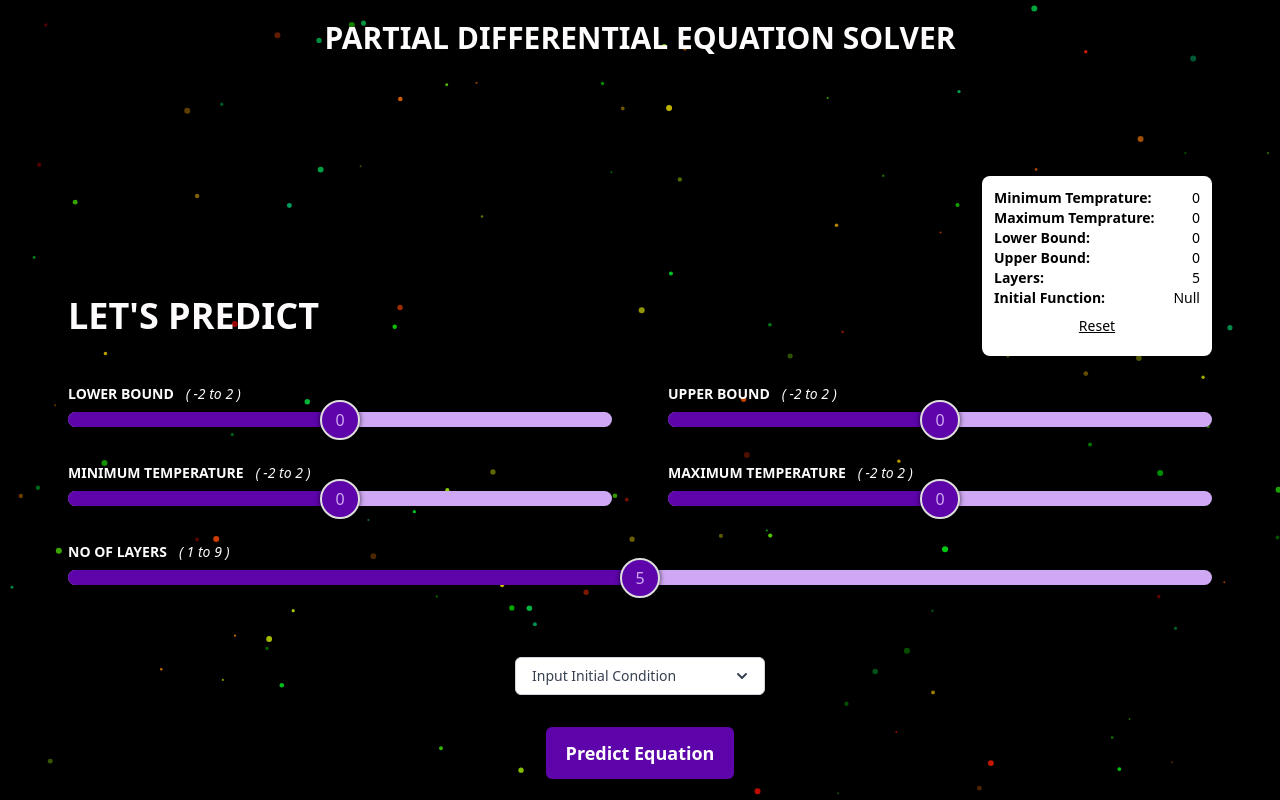
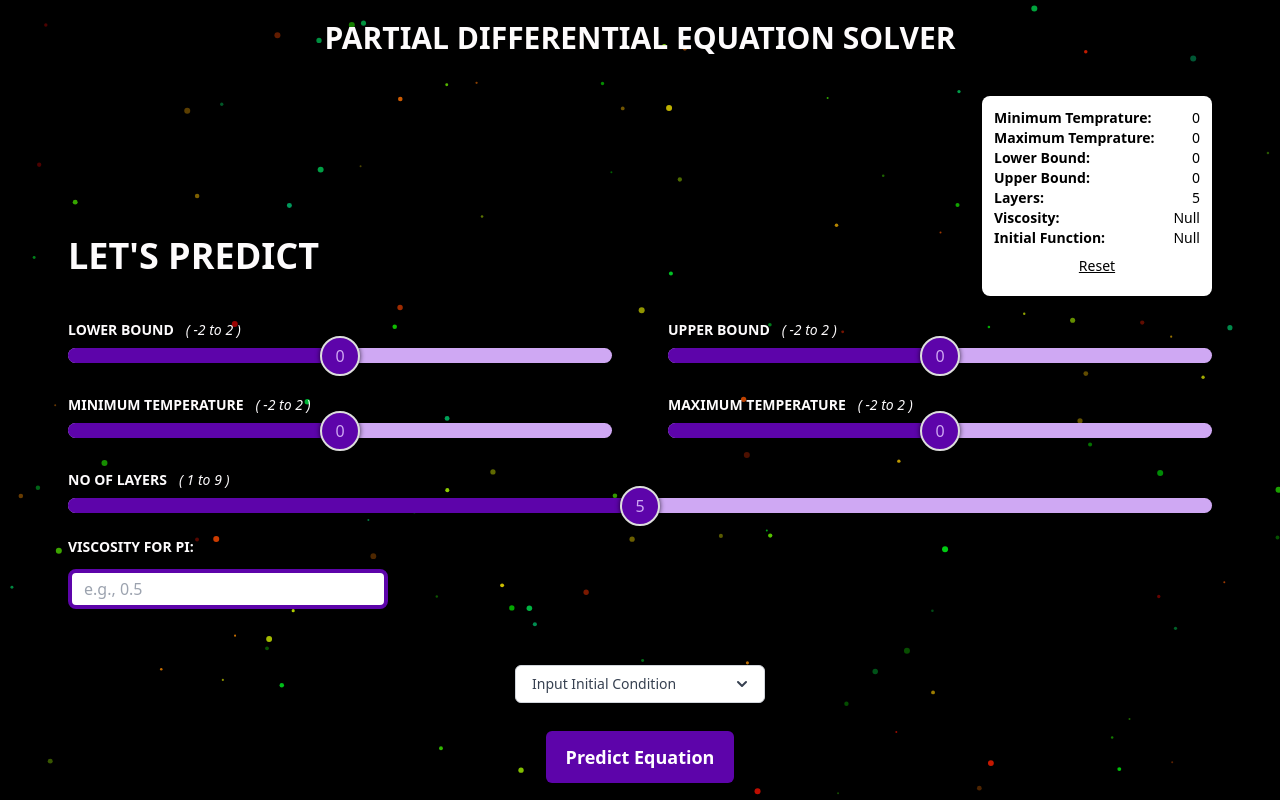
Before and after one commit to MuaviyaImran/pde_solver, a Next.js app: page / in a window 1280 px wide. Built offline with nearby package versions, Linux system fonts and the light colour scheme.

Commit message:
Added Viscosity Input

```diff
--- a/components/DropDown.js
+++ b/components/DropDown.js
@@ -58,9 +58,9 @@ export default function DropDown({ title, onClick }) {
                               active
                                 ? "bg-gray-100 text-gray-900"
                                 : "text-gray-700"
-                            } flex justify-between w-full px-4 py-2 text-sm leading-5 text-left`}
+                            } flex gap-1 w-full px-4 py-2 text-sm leading-5 text-left`}
                           >
-                            {value}
+                            {value} <span className="italic"> (pi * x)</span>
                           </a>
                         )}
                       </Menu.Item>
--- a/components/InputForm.js
+++ b/components/InputForm.js
@@ -3,12 +3,13 @@ import { useEffect, useState } from "react";
 import BaseButton from "@/components/BaseButton";
 import DropDown from "@/components/DropDown";
 import Loader from "@/components/Loader";
-import Prediction from "./Prediction";
+import Prediction from "@/components/Prediction";
 export default function InputForm() {
   const [upperBound, setUpperBound] = useState(0);
   const [lowerBound, setLowerBound] = useState(0);
   const [minimumTemprature, setMinimumTemprature] = useState(0);
   const [maximumTemprature, setMaximumTemprature] = useState(0);
+  const [viscosity, setViscosity] = useState(null);
   const [layers, setLayers] = useState(5);
   const [functionEquation, setFunctionEquation] = useState("");
   const [loading, setLoading] = useState(false);
@@ -39,11 +40,12 @@ export default function InputForm() {
             tmax: maximumTemprature,
             layers: layers,
             function: f,
+            viscosity: parseFloat(viscosity),
           }),
         })
           .then((response) => response.json())
           .then((res) => {
-            if ((res.status = "ok")) {
+            if (res.status === "ok") {
               setData(res.data);
               setRequestBody({
                 upperBound: upperBound,
@@ -52,7 +54,10 @@ export default function InputForm() {
                 maximumTemprature: maximumTemprature,
                 function: f,
               });
-            } else setError(res.message);
+            } else if (res.status === "error") {
+              setLoading(false);
+              setError(res.message);
+            }
           })
           .catch((error) => {
             setLoading(false);
@@ -79,9 +84,25 @@ export default function InputForm() {
     setLowerBound(0);
     setMinimumTemprature(0);
     setLayers(5);
+    setViscosity(null);
     setMaximumTemprature(0);
     setFunctionEquation("");
   };
+  const handleViscosityChange = (e) => {
+    let value = e.target.value;
+    const regex = /^\d*\.?\d*$/;
+
+    if (value.startsWith(".") && !value.startsWith("0.")) {
+      value = "0" + value;
+    }
+    if (value === "" || regex.test(value)) {
+      setViscosity(value);
+      setError("");
+    } else {
+      setError("Please enter a valid viscosity in number.");
+    }
+  };
+
   if (loading) return <Loader />;
   else if (data)
     return (
@@ -93,8 +114,8 @@ export default function InputForm() {
     );
   else
     return (
-      <div className="max-w-[1200px] mx-auto lg:py-5 lg:px-7 px-6 py-3 flex flex-col gap-5 h-[90vh]">
-        <div className="flex md:justify-between mt-20 justify-center md:items-end flex-col md:flex-row">
+      <div className="max-w-[1200px] mx-auto lg:py-5 lg:px-7 px-6 flex flex-col gap-4 h-[90vh]">
+        <div className="flex md:justify-between justify-center md:items-end flex-col md:flex-row">
           <p className="font-extrabold mb-5 md:text-2xl text-xl lg:text-4xl uppercase">
             Let&apos;s Predict
           </p>
@@ -116,6 +137,11 @@ export default function InputForm() {
             <p className="flex justify-between">
               <strong>Layers:</strong> <span>{layers}</span>
             </p>
+            <p className="flex justify-between">
+              <strong>Viscosity:</strong>
+              <span>{viscosity ? viscosity : "Null"}</span>
+            </p>
+
             <p className="flex justify-between">
               <strong>Initial Function:</strong>
               <span className="capitalize">
@@ -195,6 +221,20 @@ export default function InputForm() {
             />
           </div>
         </div>
+        <div>
+          <div className="flex flex-col gap-1 max-w-xs">
+            <label className="lg:mb-2 md:mb-3 mb-4 uppercase font-semibold flex gap-3 items-center md:text-sm text-xs">
+              Viscosity for PI:
+            </label>
+            <input
+              type="text"
+              className="focus:outline-none border-primary border-4 rounded-lg px-3 py-1 text-black"
+              value={viscosity ? viscosity : ""}
+              onChange={handleViscosityChange}
+              placeholder="e.g., 0.5"
+            />
+          </div>
+        </div>
         {error ? (
           <p className="text-red-500 text-center font-semibold uppercase">
             {error}
--- a/components/Prediction.js
+++ b/components/Prediction.js
@@ -151,6 +151,14 @@ export default function Prediction({ prediction, requestBody, setPrediction }) {
                 <td class="px-2 py-4">{requestBody.function}</td>
               </div>
             </tr>
+            <tr class="flex lg:gap-5 md:gap-3 ">
+              <div className="w-1/2 border-b flex justify-between">
+                <th scope="row" class="px-2 py-4 font-medium whitespace-nowrap">
+                  PI Viscosity
+                </th>
+                <td class="px-2 py-4">{prediction.viscosity}</td>
+              </div>
+            </tr>
           </tbody>
         </table>
       </div>
```
